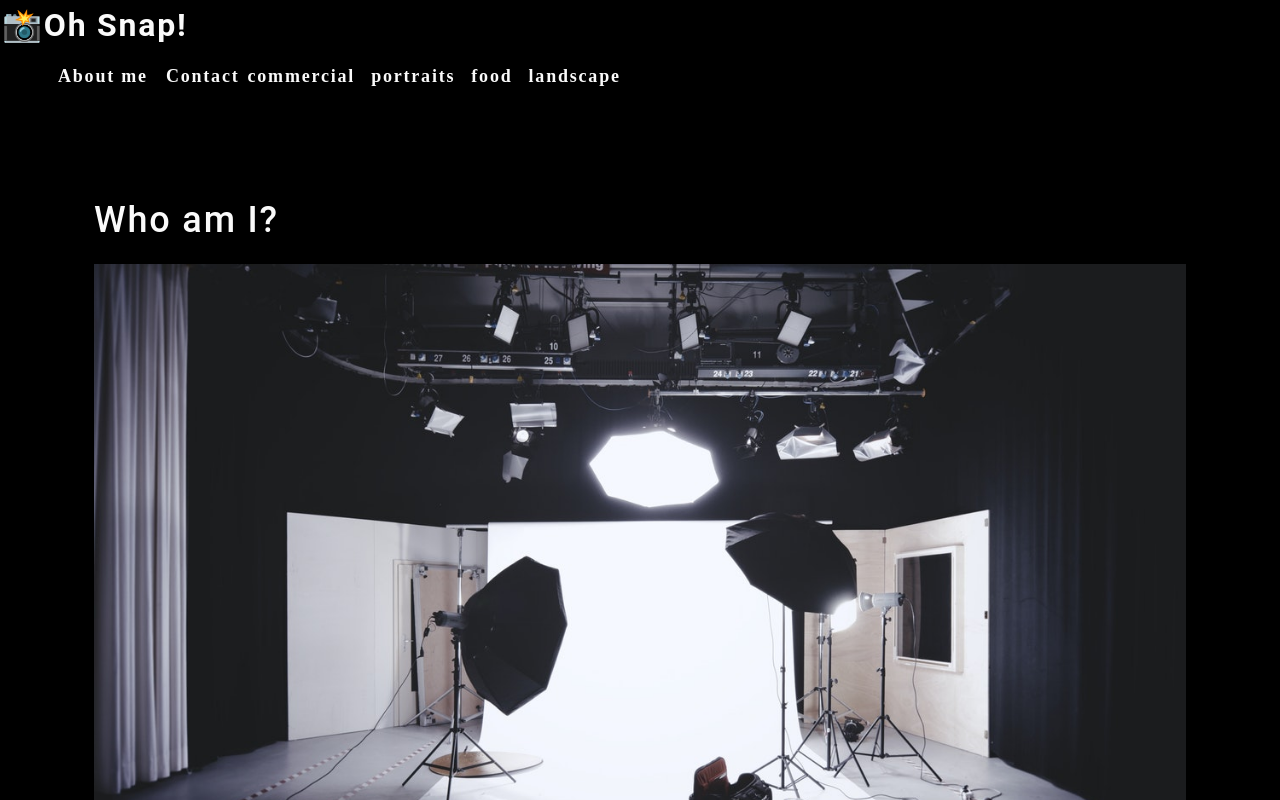
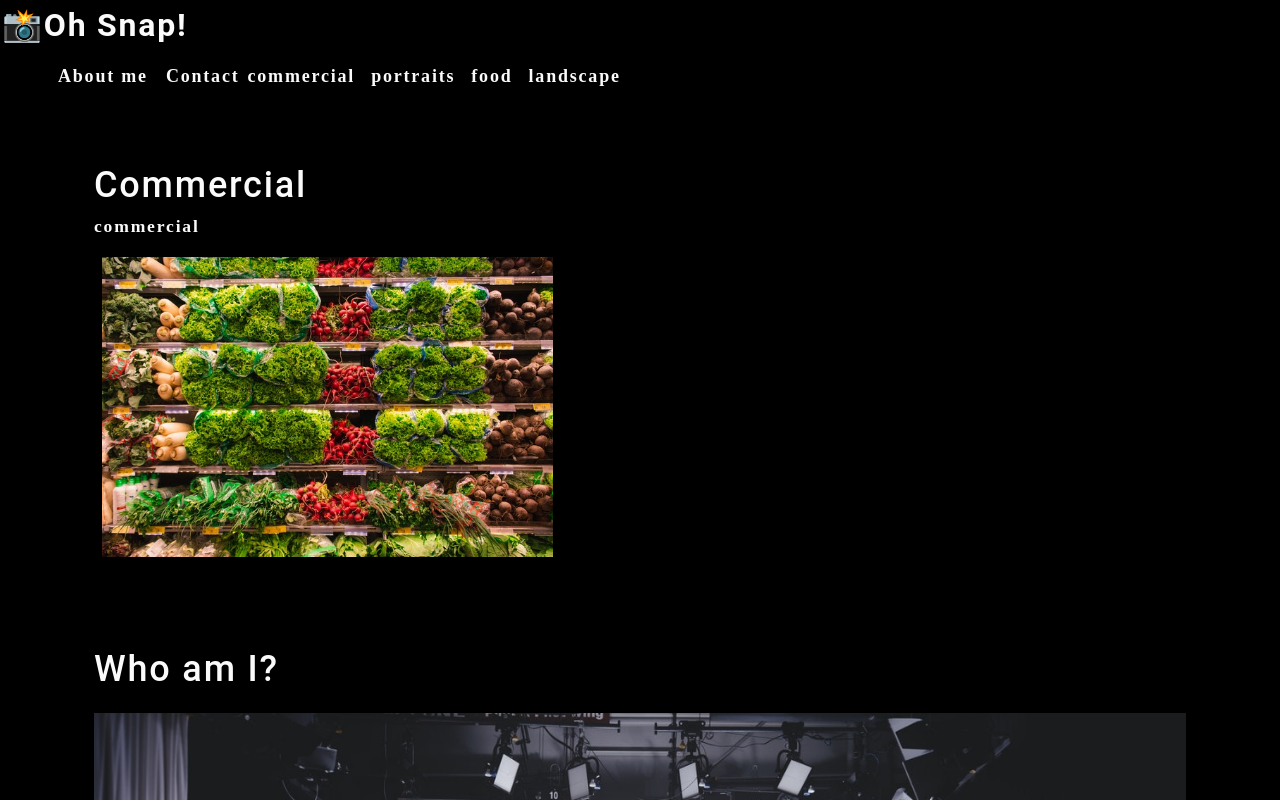
Before and after one commit to ShawnMaz/photo-port, a React (Create React App) app: page / in a window 1280 px wide. Shown: the top 800 px of the page. Built offline with nearby package versions, Linux system fonts and the light colour scheme.

Commit message:
added the gallery

```diff
--- a/src/App.js
+++ b/src/App.js
@@ -1,12 +1,14 @@
 import './App.css';
 import About from './components/About';
 import Nav from  './components/Nav';
+import Gallery from './components/Gallery';
 
 function App() {
   return (
     <div>
       <Nav></Nav>
       <main>
+        <Gallery></Gallery>
         <About></About>
       </main>
     </div>
--- /dev/null
+++ b/src/components/Gallery/index.js
@@ -0,0 +1,22 @@
+import React from 'react';
+import {capitalizeFirstLetter} from '../../utils/helpers';
+import photo from '../../assets/small/commercial/0.jpg';
+
+function Gallery(props){
+    const currentCategory = {
+        name:'commercial',
+        description:'Photos of grocery stores, food trucks, and other commercial projects',
+    };
+
+    return (
+        <section>
+            <h1>{capitalizeFirstLetter(currentCategory.name)}</h1>
+            <p>{currentCategory.name}</p>
+            <div className='flex-row'>
+                <img src={photo} alt='Commercial Example'  className='img-thumbnail mx-1' />
+            </div>
+        </section>
+    )
+}
+
+export default Gallery;
```
